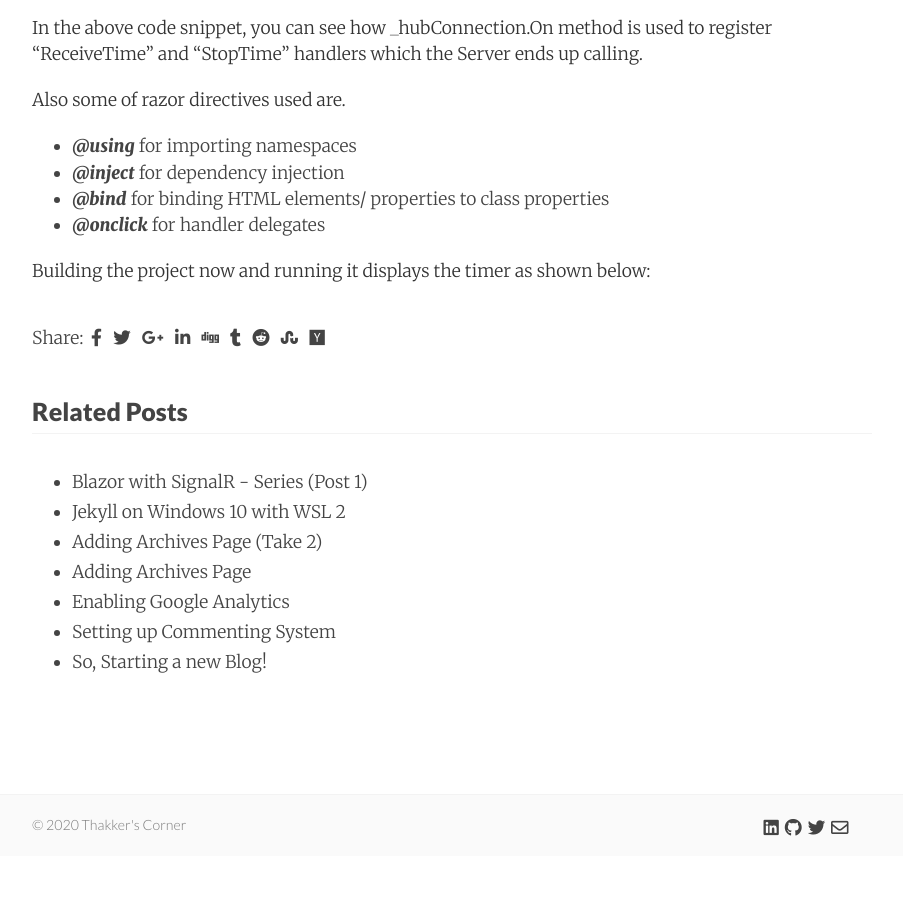
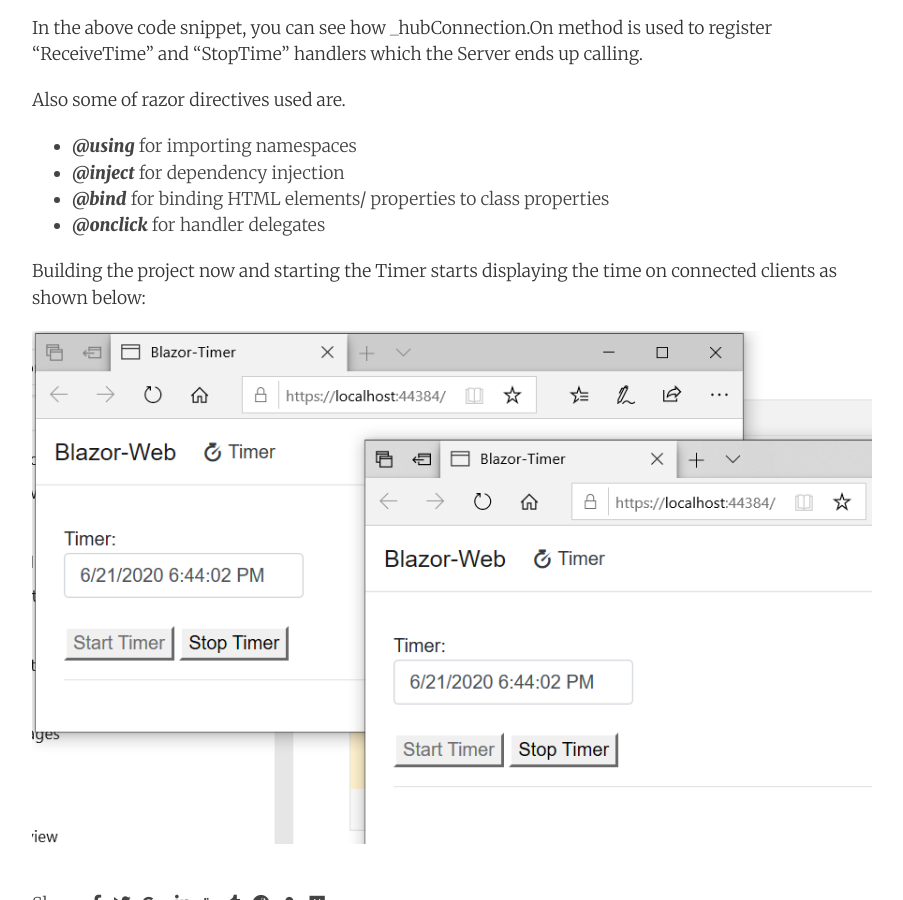
Before and after one commit to AdiThakker/AdiThakker.github.io, a Jekyll site: the page built from _posts/2020-06-21-Blazor-SignalR-2.md, in a window 1280 px wide and 900 px high, scrolled down 5520 px. Shown: the whole window, without its empty margins (188-1091 px from the left). Built offline with Jekyll 4.4.1, drawn with Linux system fonts in a browser that asks for light colours; nearby versions of some CDN libraries; comment, search, counter and statistics services are not loaded; before the commit the page ends 6376 px from its top, so only the background shows below that.

Commit message:
first pass to the Signalr 2 post

```diff
--- a/_posts/2020-06-21-Blazor-SignalR-2.md
+++ b/_posts/2020-06-21-Blazor-SignalR-2.md
@@ -207,4 +207,6 @@ Also some of razor directives used are.
 - ***@bind*** for binding HTML elements/ properties to class properties
 - ***@onclick*** for handler delegates
 
-Building the project now and running it displays the timer as shown below:
+Building the project now and starting the Timer starts displaying the time on connected clients as shown below:
+
+![Setup]({{site.url}}/images/Blazor-Signalr-14.png)
```
Also changed, not shown: images/Blazor-Signalr-14.png (added).
